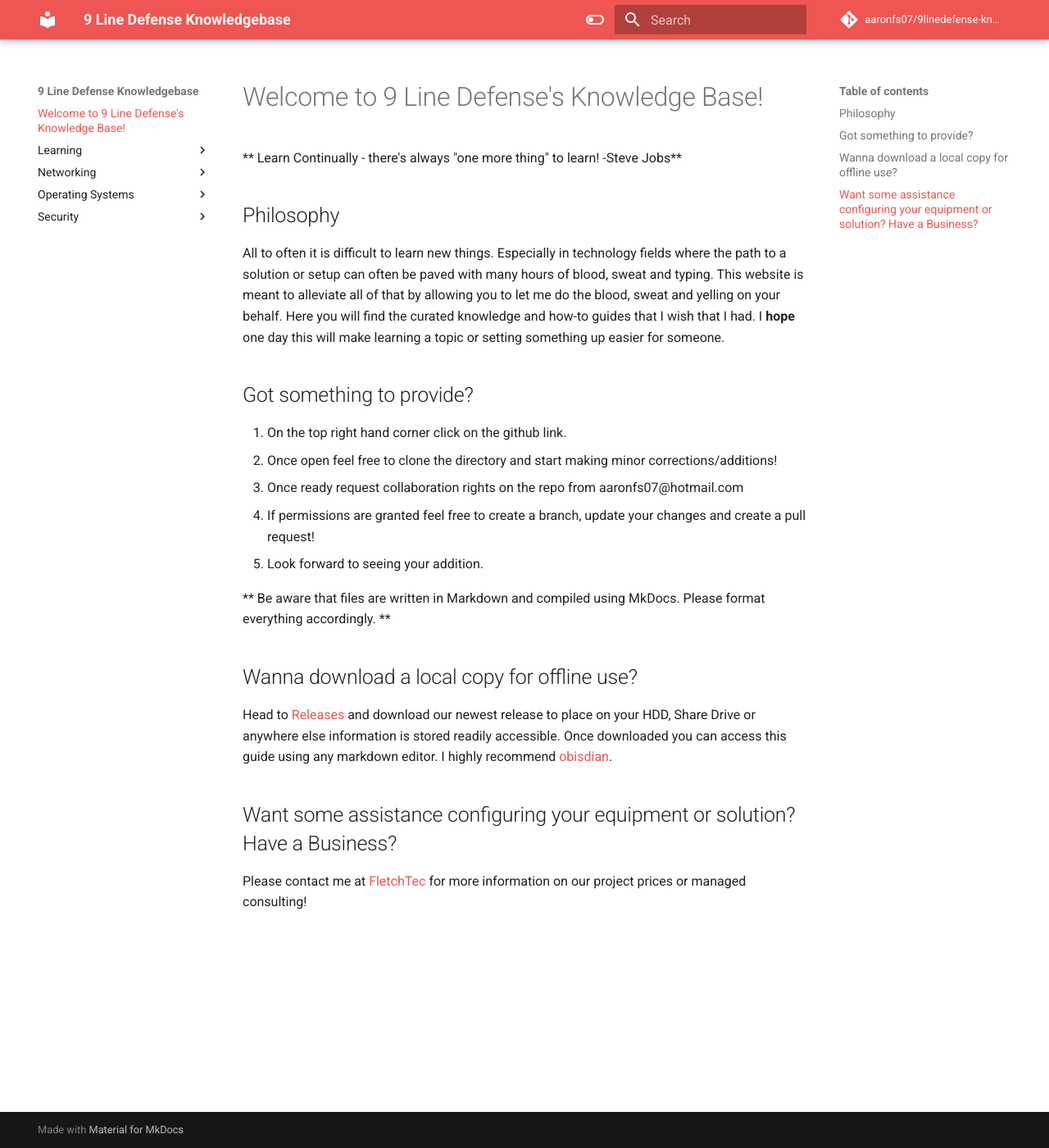
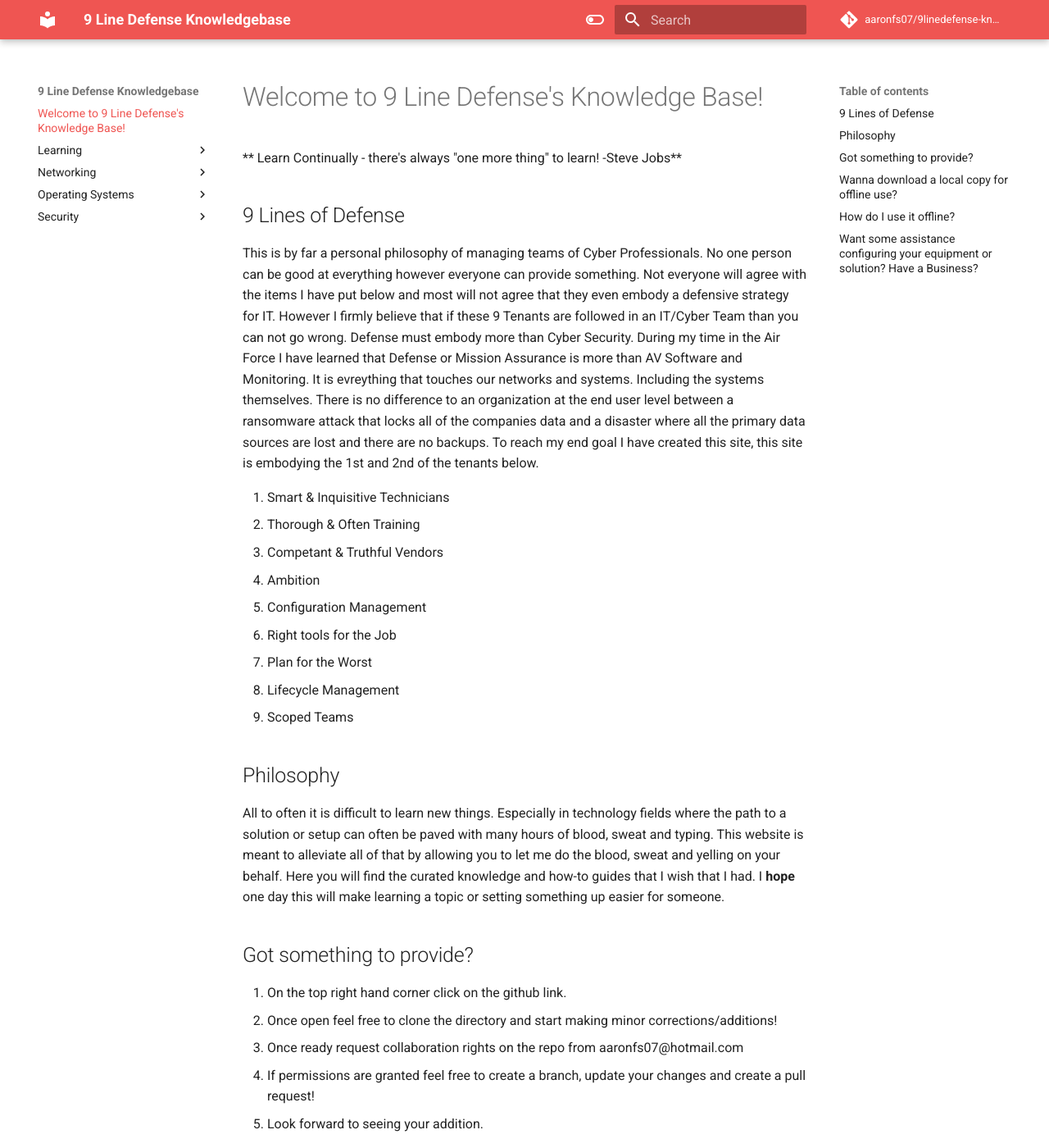
Before and after one commit to aaronfs07/9linedefense-knowledge, an MkDocs documentation site: the page built from docs/index.md, in a window 1280 px wide and 1400 px high. Shown: the whole window at 82% size. Built offline with MkDocs 1.6.1 and Material for MkDocs 9.7.7, drawn with Linux system fonts in a browser that asks for light colours; comment, search, counter and statistics services are not loaded; some of the changed text lies outside the part shown.

```diff
--- a/docs/index.md
+++ b/docs/index.md
@@ -2,7 +2,19 @@
 
 ** Learn Continually - there's always "one more thing" to learn! -Steve Jobs**
 
+## 9 Lines of Defense
 
+This is by far a personal philosophy of managing teams of Cyber Professionals. No one person can be good at everything however everyone can provide something. Not everyone will agree with the items I have put below and most will not agree that they even embody a defensive strategy for IT. However I firmly believe that if these 9 Tenants are followed in an IT/Cyber Team than you can not go wrong. Defense must embody more than Cyber Security. During my time in the Air Force I have learned that Defense or Mission Assurance is more than AV Software and Monitoring. It is evreything that touches our networks and systems. Including the systems themselves. There is no difference to an organization at the end user level between a ransomware attack that locks all of the companies data and a disaster where all the primary data sources are lost and there are no backups. To reach my end goal I have created this site, this site is embodying the 1st and 2nd of the tenants below.
+
+1. Smart & Inquisitive Technicians
+2. Thorough & Often Training
+3. Competant & Truthful Vendors
+4. Ambition
+5. Configuration Management
+6. Right tools for the Job
+7. Plan for the Worst
+8. Lifecycle Management
+9. Scoped Teams
 
 ## Philosophy
 
@@ -23,6 +35,10 @@ All to often it is difficult to learn new things. Especially in technology field
 
 Head to [Releases](https://github.com/aaronfs07/9linedefense-knowledge/releases) and download our newest release to place on your HDD, Share Drive or anywhere else information is stored readily accessible. Once downloaded you can access this guide using any markdown editor. I highly recommend [obisdian](https://obsidian.md/download).
 
+## How do I use it offline?
+
+As mentioned above you can place this on a share, HDD, CD, or pretty much anywhere and read basic pages from this repository as they are all simple Markdown files. Alternatively you can also load up your own MKDocs Instance and load this directly into it. Directions on getting started with that are [here](https://www.mkdocs.org/getting-started/)
+
 ## Want some assistance configuring your equipment or solution? Have a Business?
 
 Please contact me at [FletchTec](www.fletchtec.com) for more information on our project prices or managed consulting!
```
Also changed, not shown: README.md (+20 -1 lines), docs/Networking/Software Defined Networking (SDN)/Unifi/Unifi Quick and Dirty.md (+1 -1 lines), docs/Operating Systems/Linux/Ubuntu/Operating System Versions.md (added, +12 -0 lines).
